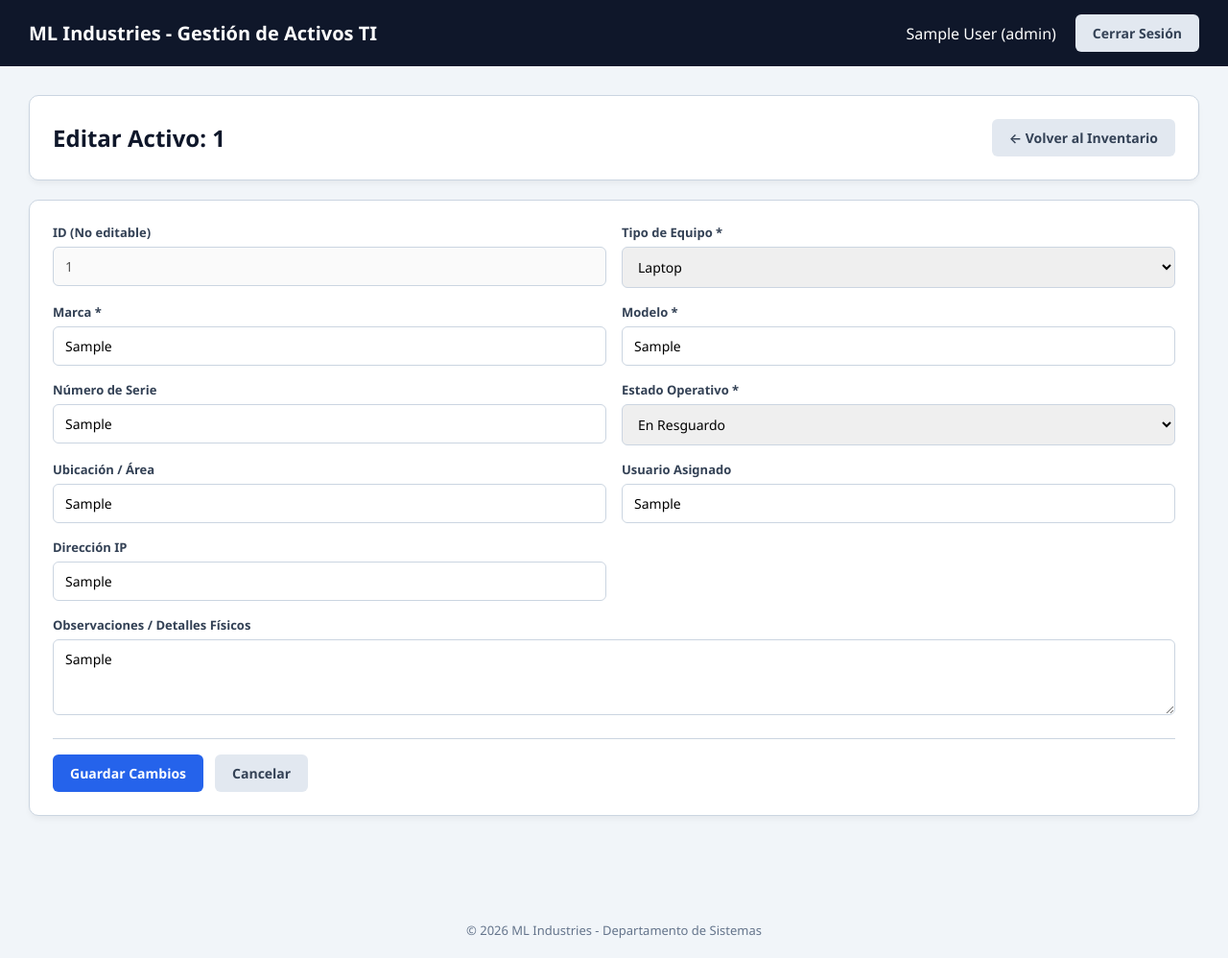
After one commit to MarcoJimenez10/MLI_Sistema_Inventario, a PHP site: page /modules/inventory/editar.php?id=1 in a window 1280 px wide. The commit adds this page. Shown: the whole page at 96% size. Run offline with PHP 8.4, Linux system fonts and the light colour scheme; the visitor is signed in with stand-in values (Sample User, id 1); tables that the repository leaves empty or names only in its code hold one stand-in row (values such as "Sample post"); some libraries are stand-ins or nearby versions.

Commit message:
Se implemento el menu para editar activos editar.php

```diff
--- a/index.php
+++ b/index.php
@@ -29,7 +29,7 @@ $activos = $stmt->fetchAll();
         <h2 class="kpi-number text-funcional"><?= $funcionales ?></h2>
     </div>
     <div class="card kpi-card">
-        <span class="kpi-label">Dañado</span>
+        <span class="kpi-label">Dañado / Scrap</span>
         <h2 class="kpi-number text-scrap"><?= $scrap_count ?></h2>
     </div>
 </div>
@@ -44,7 +44,7 @@ $activos = $stmt->fetchAll();
         <table>
             <thead>
                 <tr>
-                    <th>Folio ID</th>
+                    <th>ID</th>
                     <th>Tipo</th>
                     <th>Marca y Modelo</th>
                     <th>Núm. Serie</th>
@@ -71,7 +71,7 @@ $activos = $stmt->fetchAll();
                                 $class_badge = 'badge-funcional';
                                 if ($act['estado'] === 'En Resguardo') $class_badge = 'badge-resguardo';
                                 if ($act['estado'] === 'En Mantenimiento') $class_badge = 'badge-mantenimiento';
-                                if ($act['estado'] === 'Dañado') $class_badge = 'badge-scrap';
+                                if ($act['estado'] === 'Dañado / Scrap') $class_badge = 'badge-scrap';
                                 ?>
                                 <span class="badge <?= $class_badge ?>"><?= htmlspecialchars($act['estado']) ?></span>
                             </td>
--- /dev/null
+++ b/modules/inventory/editar.php
@@ -0,0 +1,172 @@
+<?php
+$ruta_base = '../../';
+require_once $ruta_base . 'config/database.php';
+require_once $ruta_base . 'includes/header.php';
+
+if (!isset($_GET['id']) || empty(trim($_GET['id']))) {
+    header("Location: " . $ruta_base . "index.php");
+    exit();
+}
+
+$id_activo = trim($_GET['id']);
+$error = '';
+
+// Consultar los datos actuales del activo
+$stmt = $pdo->prepare("SELECT * FROM activos WHERE id_activo = :id LIMIT 1");
+$stmt->execute(['id' => $id_activo]);
+$activo = $stmt->fetch();
+
+// Si el ID no existe en la BD, regresar al inicio
+if (!$activo) {
+    $_SESSION['alerta'] = [
+        'icono'  => 'error',
+        'titulo' => 'Activo no encontrado',
+        'texto'  => "No existe ningún equipo registrado con el folio $id_activo."
+    ];
+    header("Location: " . $ruta_base . "index.php");
+    exit();
+}
+
+if ($_SERVER['REQUEST_METHOD'] === 'POST') {
+    $tipo_equipo      = trim($_POST['tipo_equipo']);
+    $marca            = trim($_POST['marca']);
+    $modelo           = trim($_POST['modelo']);
+    $numero_serie     = trim($_POST['numero_serie']);
+    $ubicacion        = trim($_POST['ubicacion']);
+    $usuario_asignado = trim($_POST['usuario_asignado']);
+    $direccion_ip     = trim($_POST['direccion_ip']);
+    $estado           = trim($_POST['estado']);
+    $comentarios      = trim($_POST['comentarios']);
+
+    if (!empty($tipo_equipo) && !empty($marca) && !empty($modelo) && !empty($estado)) {
+        try {
+            $sql = "UPDATE activos SET
+                        tipo_equipo      = :tipo_equipo,
+                        marca            = :marca,
+                        modelo           = :modelo,
+                        numero_serie     = :numero_serie,
+                        ubicacion        = :ubicacion,
+                        usuario_asignado = :usuario_asignado,
+                        direccion_ip     = :direccion_ip,
+                        estado           = :estado,
+                        comentarios      = :comentarios
+                    WHERE id_activo = :id_activo";
+
+            $update = $pdo->prepare($sql);
+            $update->execute([
+                'tipo_equipo'      => $tipo_equipo,
+                'marca'            => $marca,
+                'modelo'           => $modelo,
+                'numero_serie'     => $numero_serie ?: null,
+                'ubicacion'        => $ubicacion ?: null,
+                'usuario_asignado' => $usuario_asignado ?: null,
+                'direccion_ip'     => $direccion_ip ?: null,
+                'estado'           => $estado,
+                'comentarios'      => $comentarios ?: null,
+                'id_activo'        => $id_activo
+            ]);
+
+            $_SESSION['alerta'] = [
+                'icono'  => 'success',
+                'titulo' => '¡Cambios Guardados!',
+                'texto'  => "La información del activo $id_activo se actualizó correctamente."
+            ];
+
+            header("Location: " . $ruta_base . "index.php");
+            exit();
+        } catch (\PDOException $e) {
+            $error = "Error al actualizar el activo: " . $e->getMessage();
+        }
+    } else {
+        $error = "Por favor, completa todos los campos obligatorios (*).";
+    }
+}
+?>
+
+<div class="card toolbar-card">
+    <h2 class="toolbar-title">Editar Activo: <?= htmlspecialchars($activo['id_activo']) ?></h2>
+    <a href="<?= $ruta_base ?>index.php" class="btn btn-secondary">← Volver al Inventario</a>
+</div>
+
+<div class="card">
+    <?php if (!empty($error)): ?>
+        <div class="alert-error"><?= htmlspecialchars($error) ?></div>
+    <?php endif; ?>
+
+    <form action="editar.php?id=<?= urlencode($id_activo) ?>" method="POST">
+        <div class="form-grid">
+            <div class="form-group">
+                <label for="id_activo">ID (No editable)</label>
+                <input type="text" id="id_activo" class="form-control" value="<?= htmlspecialchars($activo['id_activo']) ?>" disabled>
+            </div>
+
+            <div class="form-group">
+                <label for="tipo_equipo">Tipo de Equipo *</label>
+                <select name="tipo_equipo" id="tipo_equipo" class="form-control" required>
+                    <?php
+                    $tipos = ['Laptop', 'Desktop', 'Monitor', 'Impresora', 'Escáner', 'Switch / Red', 'Otro'];
+                    foreach ($tipos as $t) {
+                        $selected = ($activo['tipo_equipo'] === $t) ? 'selected' : '';
+                        echo "<option value=\"$t\" $selected>$t</option>";
+                    }
+                    ?>
+                </select>
+            </div>
+
+            <div class="form-group">
+                <label for="marca">Marca *</label>
+                <input type="text" name="marca" id="marca" class="form-control" value="<?= htmlspecialchars($activo['marca']) ?>" required>
+            </div>
+
+            <div class="form-group">
+                <label for="modelo">Modelo *</label>
+                <input type="text" name="modelo" id="modelo" class="form-control" value="<?= htmlspecialchars($activo['modelo']) ?>" required>
+            </div>
+
+            <div class="form-group">
+                <label for="numero_serie">Número de Serie</label>
+                <input type="text" name="numero_serie" id="numero_serie" class="form-control" value="<?= htmlspecialchars($activo['numero_serie'] ?? '') ?>">
+            </div>
+
+            <div class="form-group">
+                <label for="estado">Estado Operativo *</label>
+                <select name="estado" id="estado" class="form-control" required>
+                    <?php
+                    $estados = ['Funcional', 'En Resguardo', 'En Mantenimiento', 'Dañado / Scrap'];
+                    foreach ($estados as $est) {
+                        $selected = ($activo['estado'] === $est) ? 'selected' : '';
+                        echo "<option value=\"$est\" $selected>$est</option>";
+                    }
+                    ?>
+                </select>
+            </div>
+
+            <div class="form-group">
+                <label for="ubicacion">Ubicación / Área</label>
+                <input type="text" name="ubicacion" id="ubicacion" class="form-control" value="<?= htmlspecialchars($activo['ubicacion'] ?? '') ?>">
+            </div>
+
+            <div class="form-group">
+                <label for="usuario_asignado">Usuario Asignado</label>
+                <input type="text" name="usuario_asignado" id="usuario_asignado" class="form-control" value="<?= htmlspecialchars($activo['usuario_asignado'] ?? '') ?>">
+            </div>
+
+            <div class="form-group">
+                <label for="direccion_ip">Dirección IP</label>
+                <input type="text" name="direccion_ip" id="direccion_ip" class="form-control" value="<?= htmlspecialchars($activo['direccion_ip'] ?? '') ?>">
+            </div>
+
+            <div class="form-group full-width">
+                <label for="comentarios">Observaciones / Detalles Físicos</label>
+                <textarea name="comentarios" id="comentarios" rows="3" class="form-control"><?= htmlspecialchars($activo['comentarios'] ?? '') ?></textarea>
+            </div>
+        </div>
+
+        <div class="form-actions">
+            <button type="submit" class="btn btn-primary">Guardar Cambios</button>
+            <a href="<?= $ruta_base ?>index.php" class="btn btn-secondary">Cancelar</a>
+        </div>
+    </form>
+</div>
+
+<?php require_once $ruta_base . 'includes/footer.php'; ?>
```
